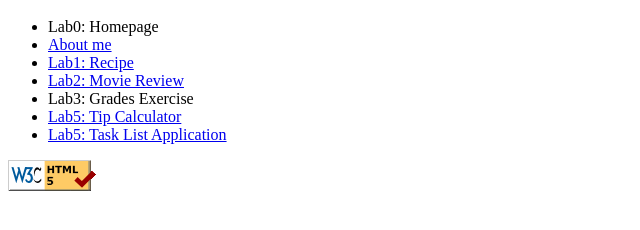
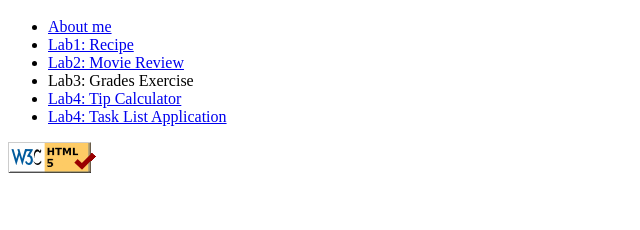
Before and after one commit to norachaynane/WAP_LAB, a plain HTML site: page index.html in a window 1280 px wide. Shown: the part 182-412 px from the top of the page, without its empty margins (0-640 px from the left). Drawn offline with Linux system fonts and the light colour scheme.

Commit message:
Update index.html

```diff
--- a/index.html
+++ b/index.html
@@ -10,9 +10,7 @@
     </div>
     <h1>Nora Chaynane</h1>
     <ul>
-        <li>
-            Lab0: Homepage
-        </li>
+
         <li>
 
             <a href="lab1/aboutme.html"> About me </a>
@@ -29,10 +27,10 @@
              Lab3: Grades Exercise
         </li>
          <li>
-            <a href="lab5/Tip Calculator.html">  Lab5: Tip Calculator </a>
+            <a href="lab4/Tip Calculator.html">  Lab4: Tip Calculator </a>
         </li>
          <li>
-            <a href="lab5/Task_List_Lab.html">  Lab5: Task List Application </a>
+            <a href="lab4/Task_List_Lab.html">  Lab4: Task List Application </a>
         </li>
     </ul>
     <img src="images/w3c-html.png" />
```
